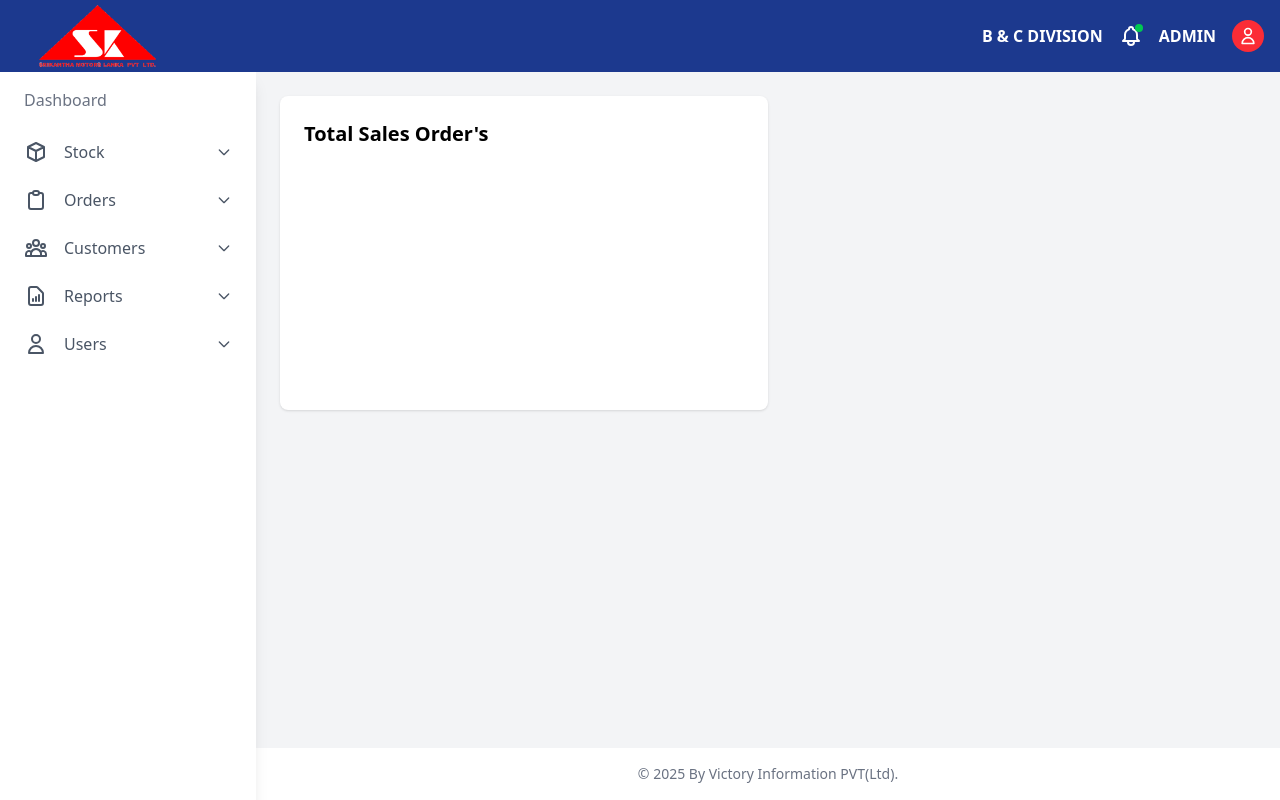
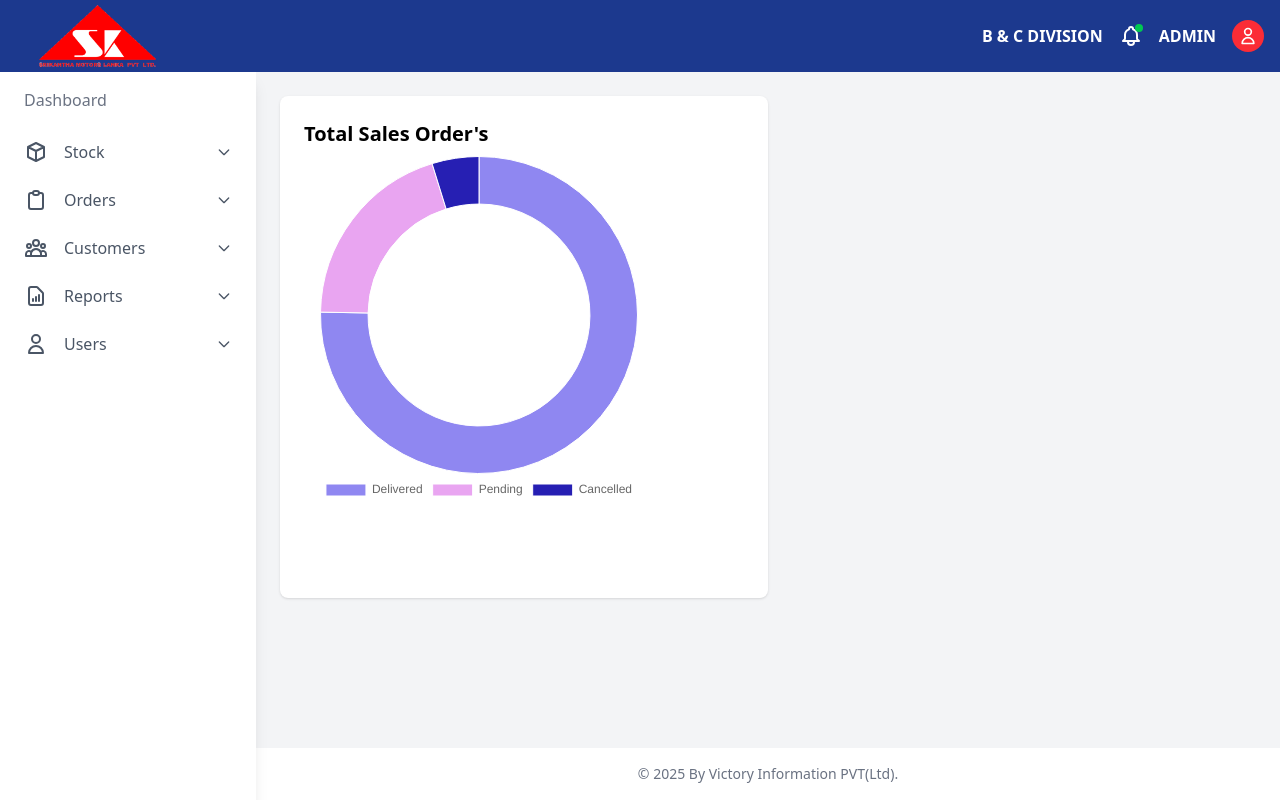
Before and after one commit to NavindaHewawickrama/skm-uat, a Next.js app: page /dashboard in a window 1280 px wide. Built offline with nearby package versions, Linux system fonts and the light colour scheme.

Commit message:
dashboard

```diff
--- a/package.json
+++ b/package.json
@@ -9,9 +9,11 @@
     "lint": "next lint"
   },
   "dependencies": {
+    "chart.js": "^4.4.8",
     "html2pdf.js": "^0.10.3",
     "next": "15.2.4",
     "react": "^19.0.0",
+    "react-chartjs-2": "^5.3.0",
     "react-dom": "^19.0.0"
   },
   "devDependencies": {
--- a/src/app/dashboard/page.tsx
+++ b/src/app/dashboard/page.tsx
@@ -3,6 +3,7 @@ import React, { useState } from "react";
 import AppBar from "../../components/Appbar";
 import SideNav from "../../components/Sidenav";
 import Footer from "../../components/Footer";
+import SalesChart from "@/components/SalesChart";
 
 const Dashboard = () => {
   const [sideNavOpen, setSideNavOpen] = useState(false);
@@ -25,9 +26,9 @@ const Dashboard = () => {
         <div className="flex-1 flex flex-col overflow-hidden">
           <div className="flex-1 p-4 lg:p-6">
             {/* Sales Order Card */}
-            <div className="bg-white rounded-lg shadow-sm p-6 mb-6 w-full md:w-1/2 sm:w-full h-[50%]">
-              <h2 className="text-xl font-semibold mb-6">Total Sales Order's</h2>
-              {/* <SalesDonutChart deliveredCount={18898} /> */}
+            <div className="bg-white rounded-lg shadow-sm p-6 mb-6 w-full md:w-1/2 sm:w-full h-[80%]">
+              <h2 className="text-xl font-semibold mb-2">Total Sales Order's</h2>
+               <SalesChart deliveredCount={18898} />
             </div>
           </div>
 
--- a/src/app/orders/create/page.tsx
+++ b/src/app/orders/create/page.tsx
@@ -16,7 +16,7 @@ interface OrderItem {
 const CreateOrderPage: React.FC = () => {
   const [sideNavOpen, setSideNavOpen] = useState(false);
   const [customer, setCustomer] = useState("");
-  const [location,setLocation] = useState("");
+  const [location, setLocation] = useState("");
   const [paymentType, setPaymentType] = useState("");
   const [notes, setNotes] = useState("");
   const [totalDueAmount, setTotalDueAmount] = useState(0);
@@ -181,7 +181,7 @@ const CreateOrderPage: React.FC = () => {
                   />
                   <div className="flex justify-start mt-2">
                     <button className="bg-blue-900 text-white px-4 py-2 rounded hover:bg-blue-950 focus:outline-none cursor-pointer">
-                      Report
+                      View Details
                     </button>
                   </div>
                 </div>
--- a/src/app/stock/view/page.tsx
+++ b/src/app/stock/view/page.tsx
@@ -17,7 +17,7 @@ interface Image {
 }
 
 interface StockItem {
-  img: Image;
+  img: any;
   description: string;
   description2: string;
   unitMeasure: string;
--- /dev/null
+++ b/src/components/SalesChart.tsx
@@ -0,0 +1,40 @@
+import React from "react";
+import { Doughnut } from "react-chartjs-2";
+import {
+    Chart as ChartJS,
+    ArcElement,
+    Tooltip,
+    Legend
+} from "chart.js";
+
+ChartJS.register(ArcElement, Tooltip, Legend);
+
+const SalesChart = ({ deliveredCount = 18898 }) => {
+    const data = {
+        labels: ["Delivered", "Pending", "Cancelled"],
+        datasets: [
+            {
+                data: [deliveredCount, 5002, 1200], // Example data
+                backgroundColor: ["#8F87F1", "#E9A5F1", "#261FB3"],
+                borderWidth: 1,
+            },
+        ],
+    };
+
+    const options = {
+        cutout: "70%",
+        plugins: {
+            legend: {
+                position: "bottom" as const,
+            },
+        },
+    };
+
+    return (
+        <div className="w-[450px] h-[350px] mx-auto ">
+            <Doughnut data={data} options={options} />
+        </div>
+    );
+};
+
+export default SalesChart;
```
Also changed, not shown: 1 other file (tests, documents, lock files or other folders). Lines whose indentation alone changed are shown as unchanged.
